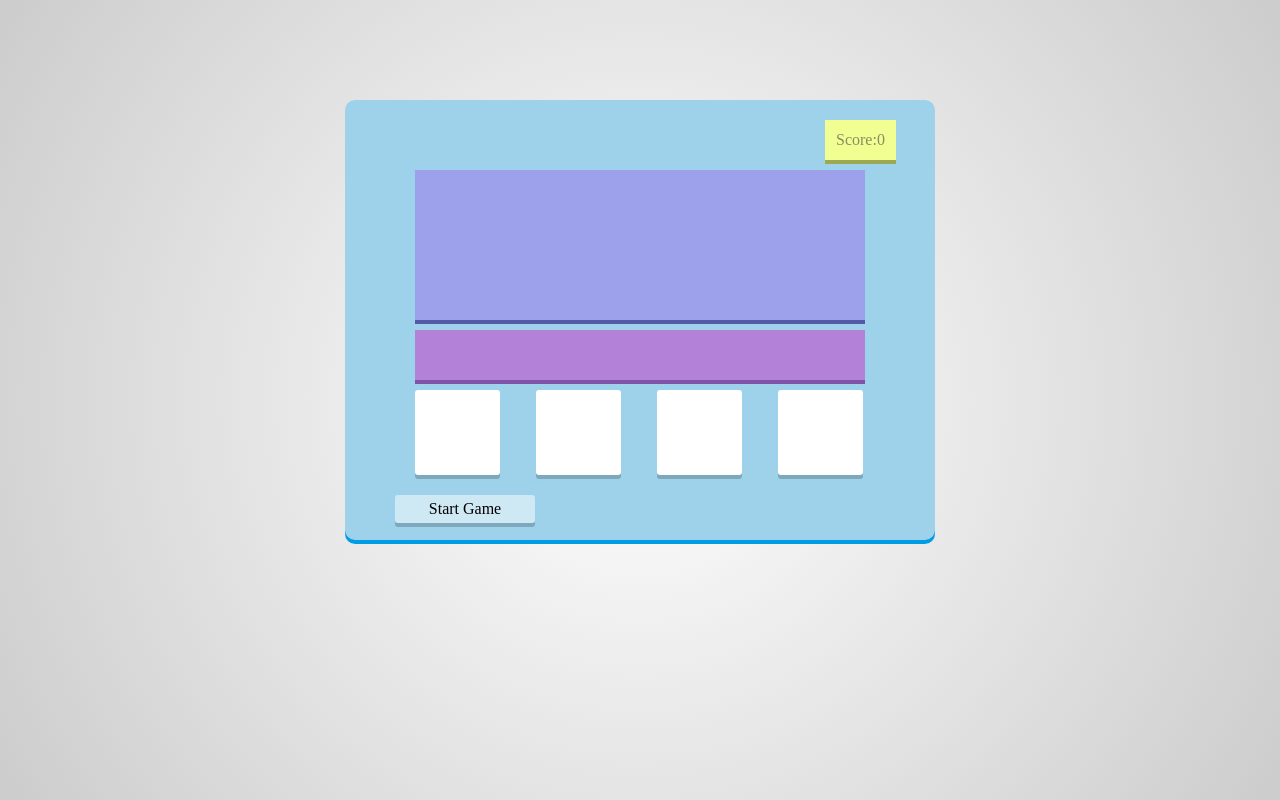
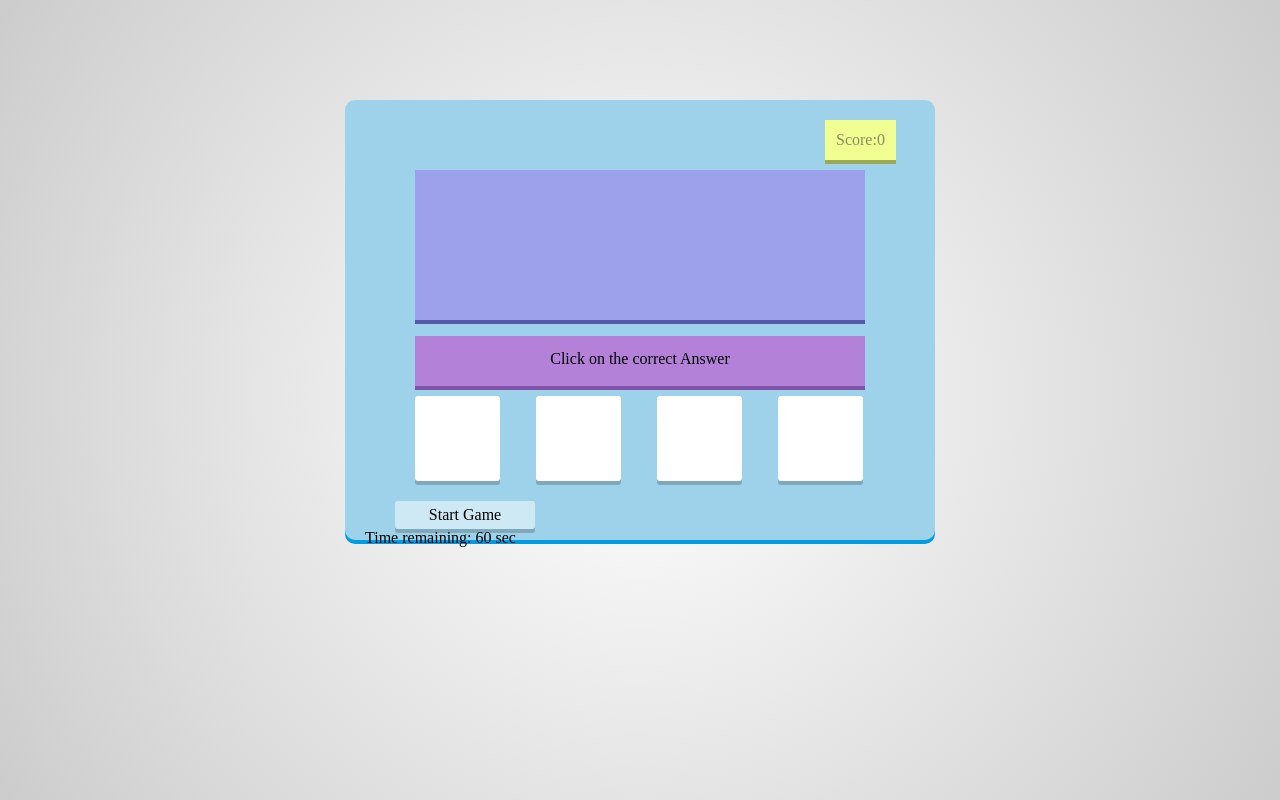
Before and after one commit to Digvijaysingh0707/Maths-Quiz, a plain HTML site: page index.html in a window 1280 px wide. Drawn offline with Linux system fonts and the light colour scheme.

Commit message:
Update index.html

```diff
--- a/index.html
+++ b/index.html
@@ -5,6 +5,7 @@
         <meta charset="utf-8">
         <meta name="viewport" content="width=device-width, initil-scale=1, user-scalable=yes">
         <link rel="stylesheet" href="style.css">
+
 
     </head>
     <body>
@@ -22,6 +23,7 @@
 
             </div>
             <div id="instruction">
+                <p>Click on the correct Answer</p>
 
             </div>
             <div id="choices">
@@ -33,9 +35,14 @@
             <div id="startreset">
                 Start Game
             </div>
-            <div id="timeremainig">
+            <div id="timeremaining">
                 Time remaining: <span id="timeremainingvalue">60</span> sec
             </div>
+            <div id="gameOver">
+
+            </div>
+            <script src="script.js"></script>
+
 
         </div>
 
```
